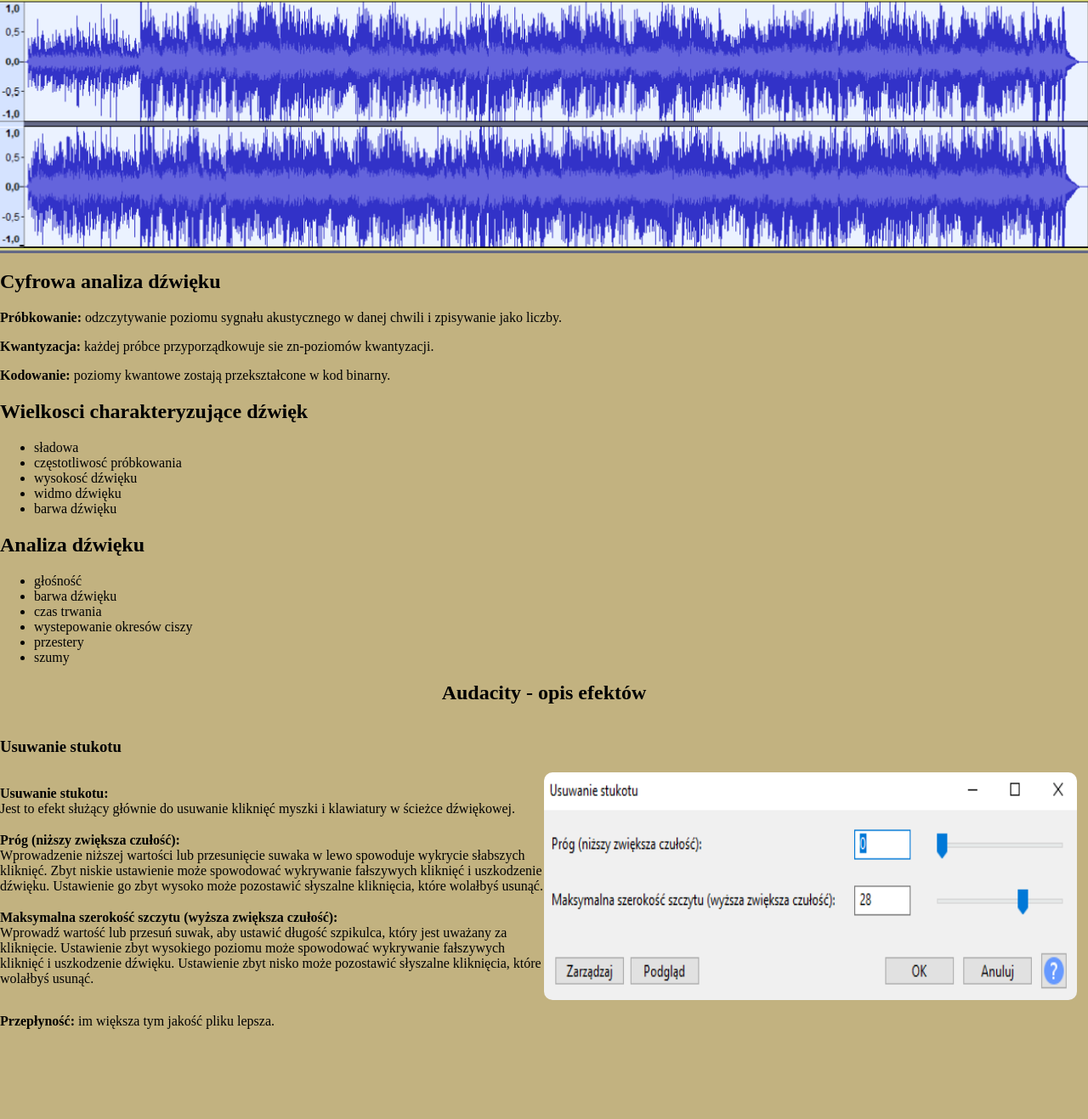
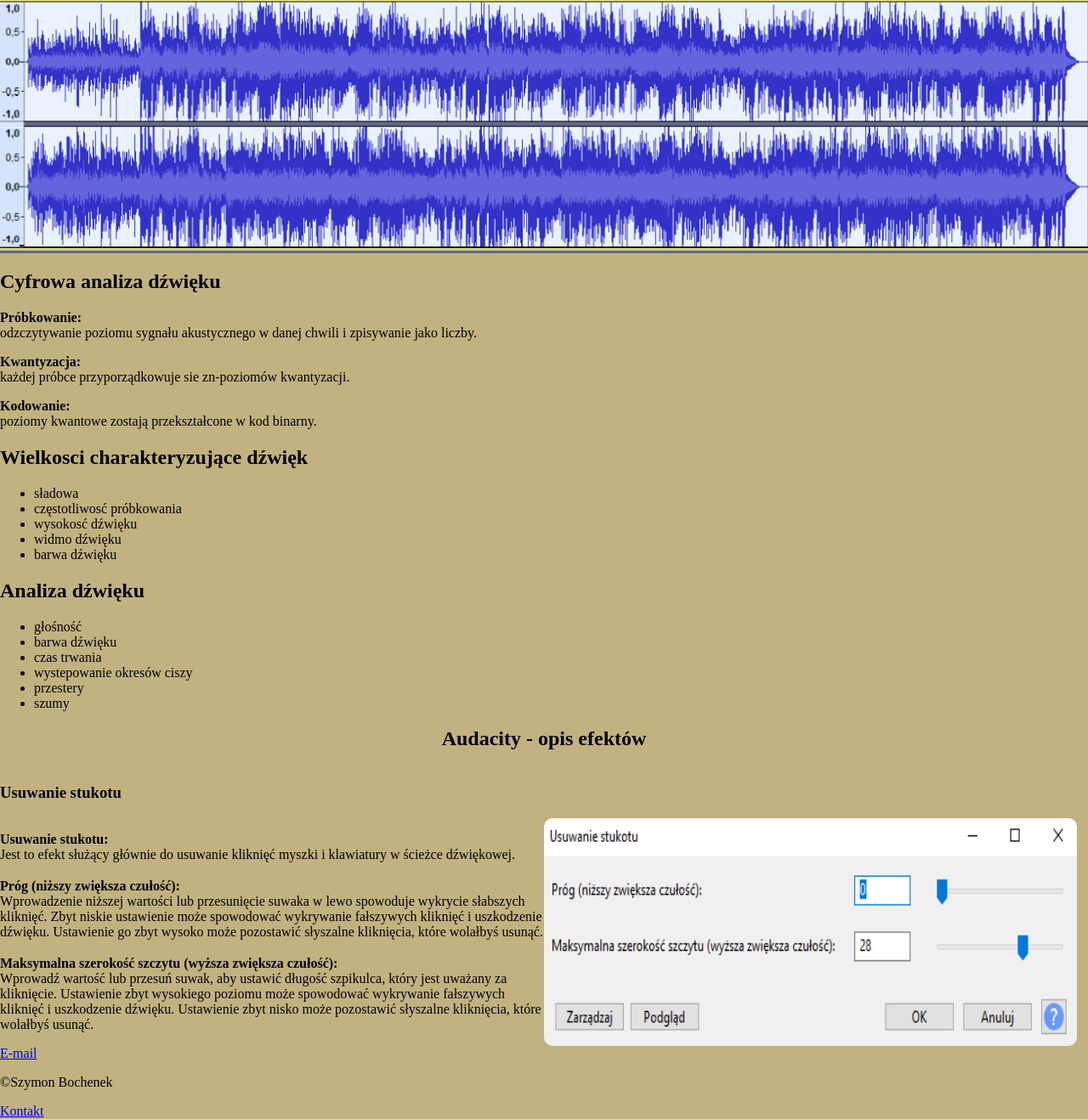
Before and after one commit to sz-bochenek/Audacity, a plain HTML site: page index.html in a window 1280 px wide. Shown: the part 3-1320 px from the top of the page at 85% size. Before the commit the page ends 1230 px from the top, so only its background shows below. Drawn offline with Linux system fonts and the light colour scheme.

Commit message:
add footer and fixed
fixed element in body (change positions)

```diff
--- a/index.html
+++ b/index.html
@@ -8,10 +8,14 @@
 </head>
 <body>
 <img src="baner.png" alt="baner" class="baner">
-    <h2>Cyfrowa analiza dźwięku</h2>
-    <p><b>Próbkowanie: </b> odzczytywanie poziomu sygnału akustycznego w danej chwili i zpisywanie jako liczby.</p>
-    <p><b>Kwantyzacja: </b>każdej próbce przyporządkowuje sie zn-poziomów kwantyzacji.</p>
-    <p><b>Kodowanie: </b>poziomy kwantowe zostają przekształcone w kod binarny.</p>
+    <section class="sec">
+        <div class="container">
+            <p><h2>Cyfrowa analiza dźwięku</h2>
+            <p><b>Próbkowanie: </b> <br>odzczytywanie poziomu sygnału akustycznego w danej chwili i zpisywanie jako liczby.</p>
+            <p><b>Kwantyzacja: </b> <br>każdej próbce przyporządkowuje sie zn-poziomów kwantyzacji.</p>
+            <p><b>Kodowanie: </b> <br>poziomy kwantowe zostają przekształcone w kod binarny.</p>
+        </div>
+        <div class="container">
             <h2>Wielkosci charakteryzujące dźwięk</h2>
             <ul>
                 <li>sładowa</li>
@@ -20,6 +24,8 @@
                 <li>widmo dźwięku</li>
                 <li>barwa dźwięku</li>
             </ul>
+        </div>
+        <div class="container">
         <h2>Analiza dźwięku</h2>
             <ul>
                 <li>głośność</li>
@@ -29,6 +35,8 @@
                 <li>przestery</li>
                 <li>szumy</li>
             </ul>
+        </p>
+    </section>
     <h2 class="cen">Audacity - opis efektów</h2>
         <h3 class="next">Usuwanie stukotu</h3>
         <section class="stukot">
@@ -48,12 +56,17 @@
              </p>
     <img src="stuk.png" alt="stuk" class="foto">
     </section>
-    <p><b>Przepłyność: </b>im większa tym jakość pliku lepsza.</p>
-    <!--<h2></h2>
+    <!--<p><b>Przepłyność: </b>im większa tym jakość pliku lepsza.</p>
+    <h2></h2>
     <p>aac - kodowanie audio, wma - windows media player, midi - sterowanie syntezatorami</p>
      <audio controls>
         <source src=keja.mp3>
     </audio>
     -->
+    <footer>
+        <a href="mailto:adres.email@gmail.com">E-mail</a>
+        <p>&copy;Szymon Bochenek</p>
+        <a href="tel:+48712433272">Kontakt</a>
+    </footer>
 </body>
 </html>
```
Lines whose indentation alone changed are shown as unchanged.
